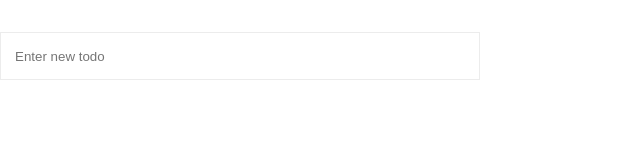
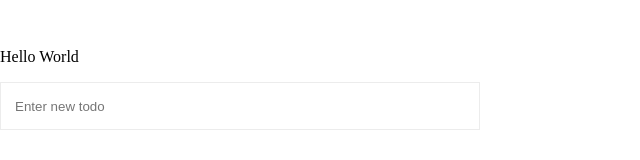
Before and after one commit to EByrdS/react-8l, a Next.js app: page / in a window 1280 px wide. Shown: the top 160 px of the page, without its empty margins (0-640 px from the left). Built offline with nearby package versions, Linux system fonts and the light colour scheme.

Commit message:
Pass index test

```diff
--- a/pages/index.tsx
+++ b/pages/index.tsx
@@ -73,6 +73,7 @@ const TodoListApp = () => {
 
   return (
     <div className="todo-list-app">
+    <p>Hello World</p>
       {/* Todo form component */}
       <TodoForm
         todos={todos}
```
